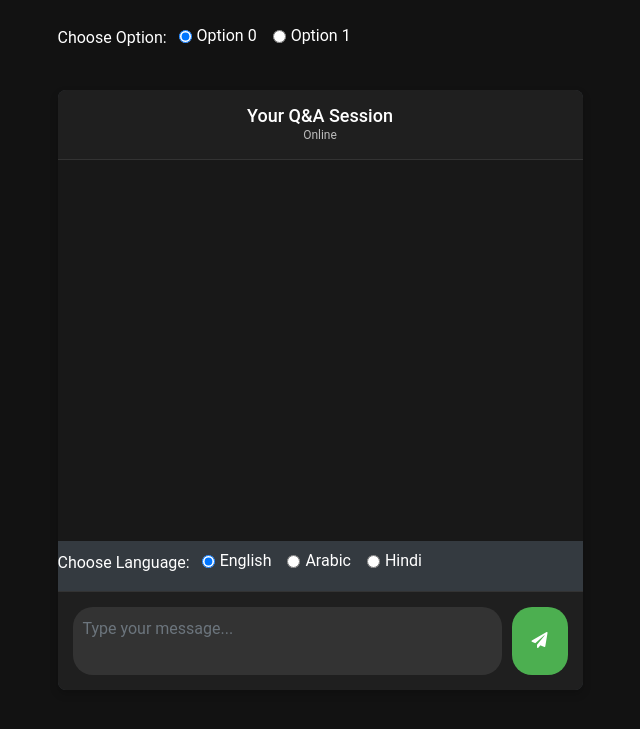
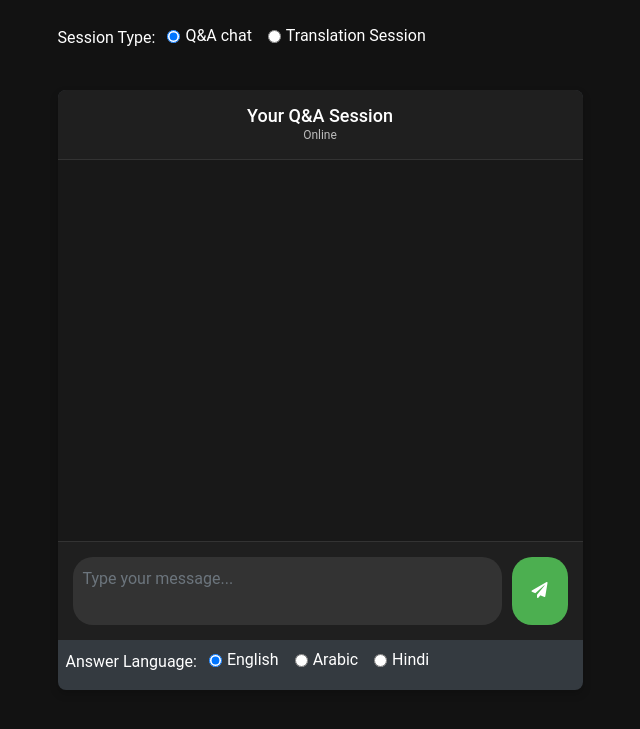
Before and after one commit to Binbasri-in/chat-with-frro, a Flask app: page / in a window 1280 px wide. Shown: the part 56-785 px from the top of the page, without its empty margins (320-960 px from the left). Run offline with Flask 3, Linux system fonts and the light colour scheme; some libraries are stand-ins or nearby versions.

Commit message:
fixed behaivor of input and something else

```diff
--- a/app/static/js/main.js
+++ b/app/static/js/main.js
@@ -37,6 +37,14 @@ document.addEventListener('DOMContentLoaded', function() {
         const selectedLanguage = document.querySelector('input[name="language"]:checked').value;
         const selectedOption = document.querySelector('input[name="option"]:checked').value;
 
+        // if the language is not decided or option then set to default
+        if (!selectedLanguage) {
+            selectedLanguage = 'en';
+        }
+        if (!selectedOption) {
+            selectedOption = '0';
+        }
+
         if (message) {
             addMessage(message, true);
             userInput.value = '';
@@ -60,5 +68,18 @@ document.addEventListener('DOMContentLoaded', function() {
     }
 
     sendButton.addEventListener('click', sendMessage);
+    userInput.addEventListener('keydown', function(event) {
+        if (event.key === 'Enter') {
+            sendMessage();
+            // Prevent the default behavior of the Enter key
+            event.preventDefault();
+
+            // Scroll to the bottom of the chat messages
+            chatMessages.scrollTop = chatMessages.scrollHeight;
+
+            // Clear the user input field
+            userInput.value = '';
+        }
+    });
 
 });
--- a/app/templates/index.html
+++ b/app/templates/index.html
@@ -1,6 +1,6 @@
 {% extends "base.html" %}
 
-{% block title %}FRRO Q&A Chatbot{% endblock %}
+{% block title %}Q&A Chatbot{% endblock %}
 
 {% block content %}
 <div class="container">
@@ -8,14 +8,14 @@
     <div class="row justify-content-center mb-3">
         <div class="col-md-6">
             <div class="form-group">
-                <label class="mr-2">Choose Option:</label>
+                <label class="mr-2">Session Type:</label>
                 <div class="form-check form-check-inline">
                     <input class="form-check-input" type="radio" name="option" id="option-0" value="0" checked>
-                    <label class="form-check-label" for="option-0">Option 0</label>
+                    <label class="form-check-label" for="option-0">Q&A chat</label>
                 </div>
                 <div class="form-check form-check-inline">
                     <input class="form-check-input" type="radio" name="option" id="option-1" value="1">
-                    <label class="form-check-label" for="option-1">Option 1</label>
+                    <label class="form-check-label" for="option-1">Translation Session</label>
                 </div>
             </div>
         </div>
@@ -30,9 +30,16 @@
                 </div>
                 <div class="chat-messages"></div>
 
+                <div class="chat-input">
+                    <textarea id="user-input" class="form-control" placeholder="Type your message..." rows="2"></textarea>
+                    <button id="send-button" class="btn btn-primary">
+                        <i class="fas fa-paper-plane"></i>
+                    </button>
+                </div>
+
                 <!-- Language selection -->
-                <div class="language-selection my-2">
-                    <label class="mr-2">Choose Language:</label>
+                <div class="language-selection my-2 ml-2">
+                    <label class="mr-2">Answer Language:</label>
                     <div class="form-check form-check-inline">
                         <input class="form-check-input" type="radio" name="language" id="lang-en" value="en" checked>
                         <label class="form-check-label" for="lang-en">English</label>
@@ -46,13 +53,6 @@
                         <label class="form-check-label" for="lang-hi">Hindi</label>
                     </div>
                 </div>
-
-                <div class="chat-input">
-                    <textarea id="user-input" class="form-control" placeholder="Type your message..." rows="2"></textarea>
-                    <button id="send-button" class="btn btn-primary">
-                        <i class="fas fa-paper-plane"></i>
-                    </button>
-                </div>
             </div>
         </div>
     </div>
--- a/requirements.txt
+++ b/requirements.txt
@@ -1,7 +1,4 @@
 Flask
-Flask-SQLAlchemy
-psycopg2-binary
 sentence-transformers
 scikit-learn
 numpy
-Flask-Login
```
